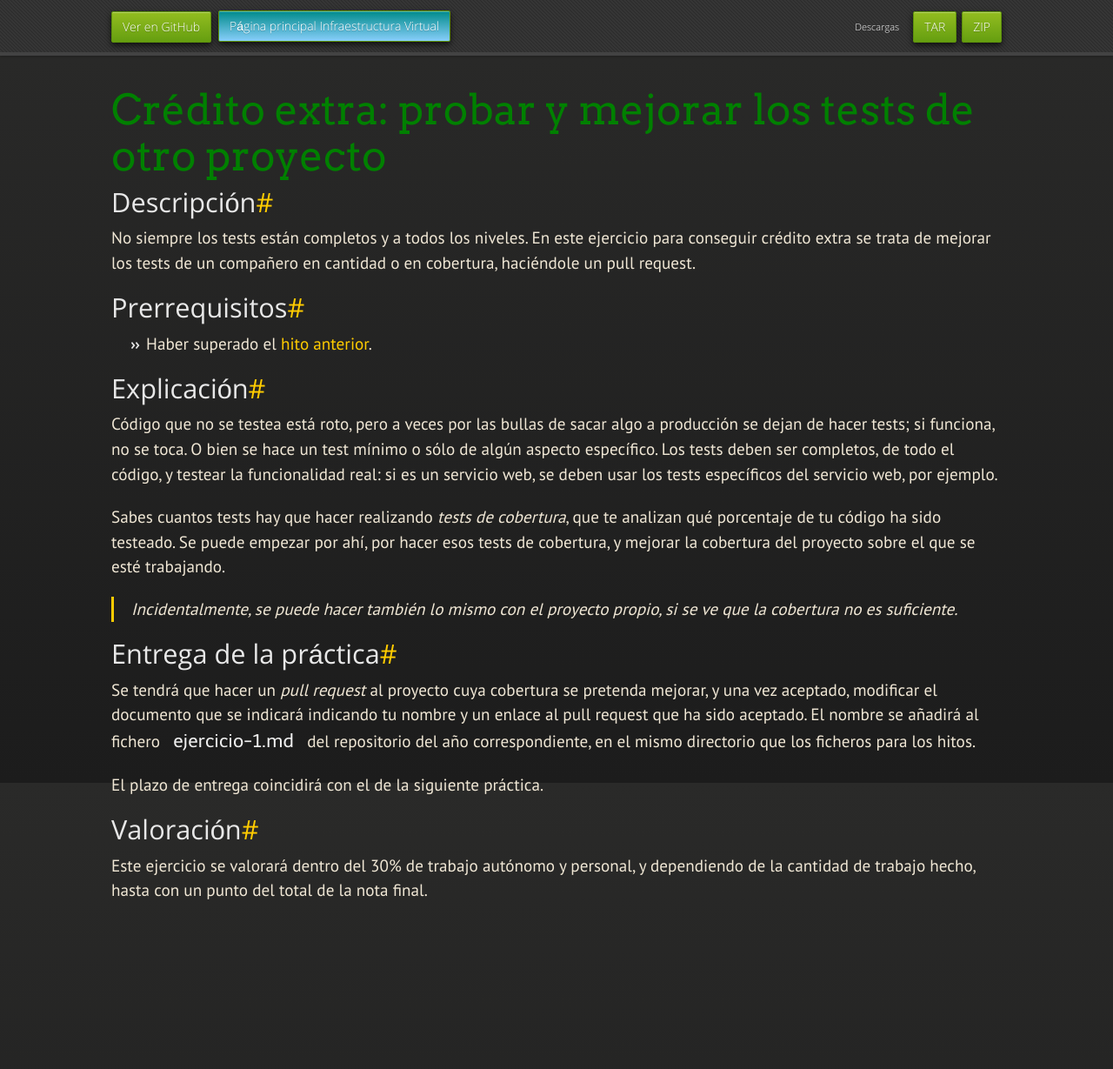
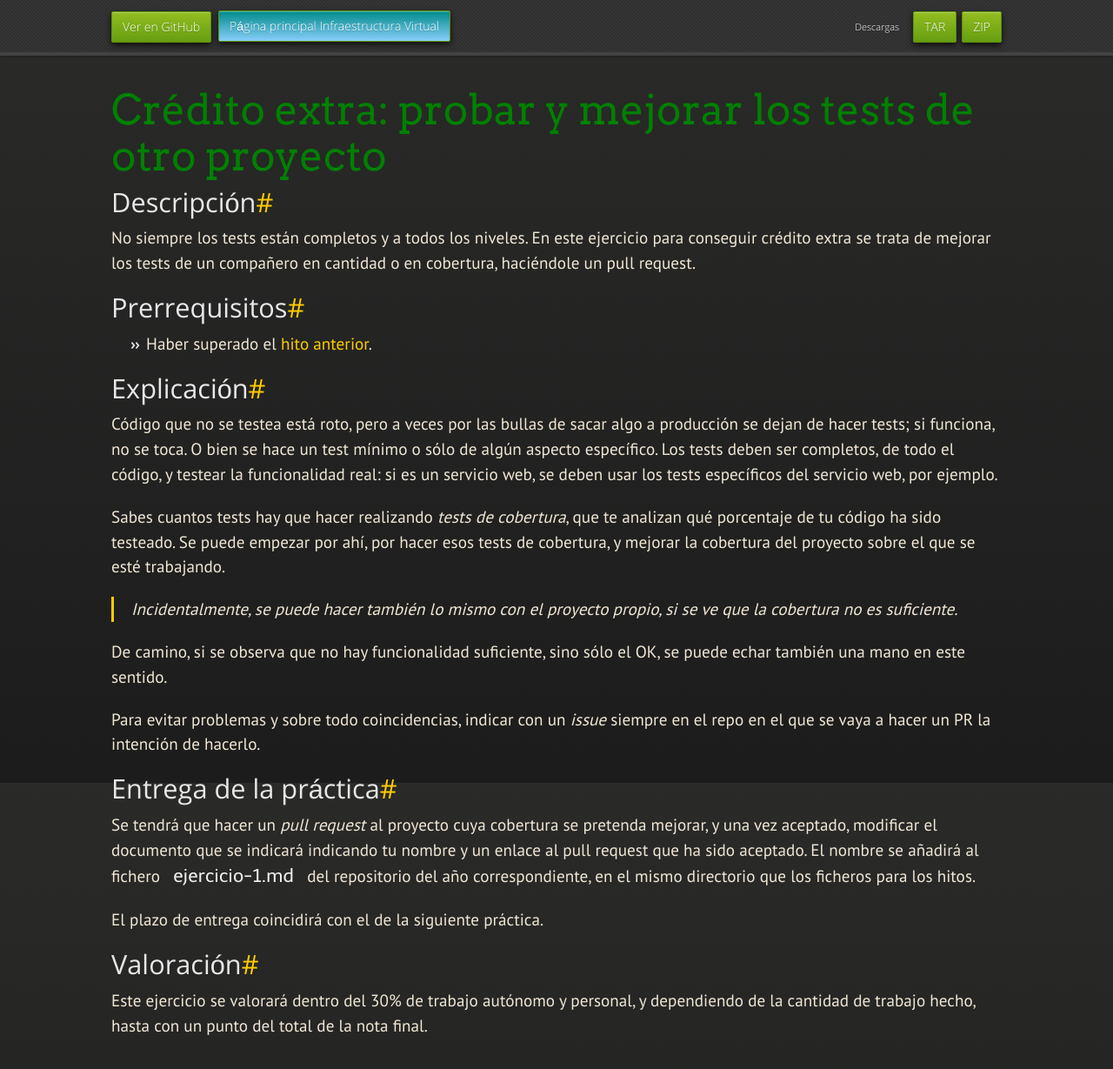
Before and after one commit to JJ/IV, a Jekyll site: the page built from documentos/proyecto/3.5.tests.md, in a window 1280 px wide and 1303 px high. Shown: the top 1229 px of the window at 87% size. Built offline with Jekyll 4.4.1, drawn with Linux system fonts in a browser that asks for light colours; nearby versions of some CDN libraries; some web fonts are replaced; our own code applies the rules of GitHub Pages for plain Markdown files.

Commit message:
Sync documentos/proyecto/3.5.tests.md de master a gh-pages

```diff
--- a/documentos/proyecto/3.5.tests.md
+++ b/documentos/proyecto/3.5.tests.md
@@ -33,6 +33,10 @@ cobertura del proyecto sobre el que se esté trabajando.
 > Incidentalmente, se puede hacer también lo mismo con el proyecto
 > propio, si se ve que la cobertura no es suficiente.
 
+De camino, si se observa que no hay funcionalidad suficiente, sino sólo el OK, se puede echar también una mano en este sentido.
+
+Para evitar problemas y sobre todo coincidencias, indicar con un *issue* siempre en el repo en el que se vaya a hacer un PR la intención de hacerlo.
+
 Entrega de la práctica
 --------------------------------
 
```
